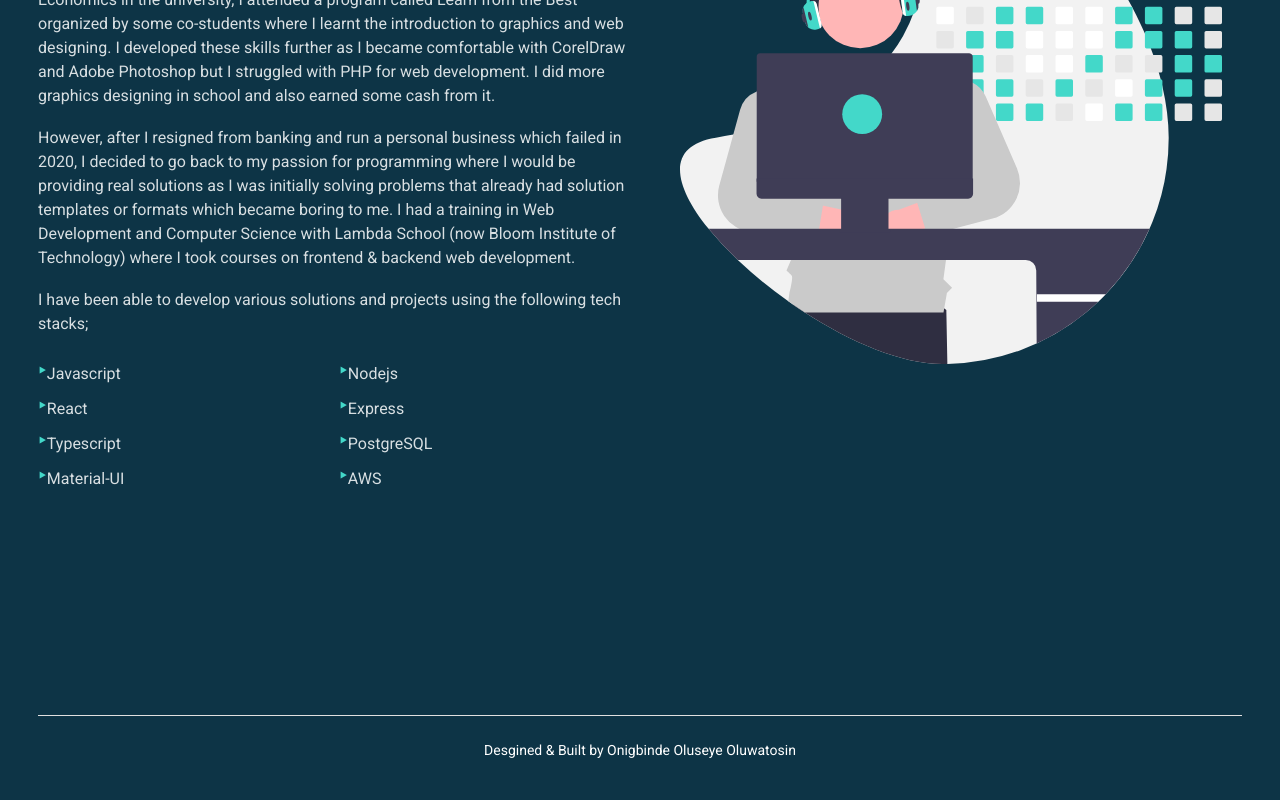
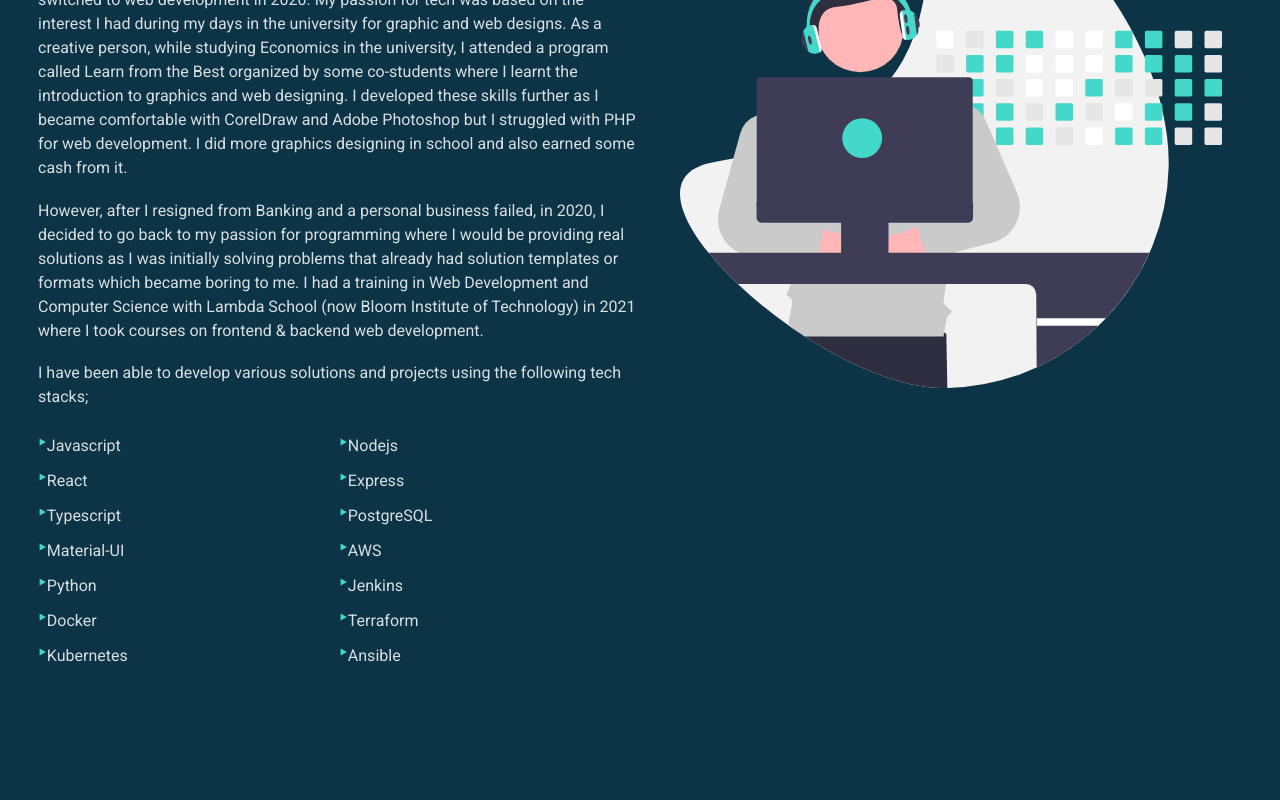
Before and after one commit to onigbindeseye/myportfolio, a React (Create React App) app: page /profile in a window 1280 px wide. Shown: the part 340-1140 px from the top of the page. Built offline with nearby package versions, Linux system fonts and the light colour scheme; the HTML template or start-up script is replaced by a standard one.

Commit message:
Homepage and About Components Updated

```diff
--- a/public/index.html
+++ b/public/index.html
@@ -2,16 +2,13 @@
 <html lang="en" dir="ltr">
   <head>
     <meta charset="utf-8" />
-      <link rel="icon" href="" />
+    <link rel="icon" href="" />
     <meta
       name="viewport"
       content="width=device-width, initial-scale=1, shrink-to-fit=no"
     />
     <meta name="theme-color" content="#ffffff" />
-    <meta
-      name="description"
-      content="I design and build solutions."
-    />
+    <meta name="description" content="I design and build solutions." />
     <meta
       name="robots"
       content="max-snippet:-1, max-image-preview:large, max-video-preview:-1"
@@ -20,20 +17,17 @@
     <meta property="og:type" content="website" />
     <meta
       property="og:image"
-      content=""
+      content="https://budgitawards.s3.eu-west-2.amazonaws.com/images/olueseye_icon.png"
     />
-    <meta
-      property="og:title"
-      content="Onigbinde Oluseye Portfolio"
+    <meta property="og:title" content="Onigbinde Oluseye Portfolio" />
+    <meta property="og:description" content="I design and build solutions." />
+    <meta property="og:url" content="https://oluseye.vercel.app" />
+    <link rel="preconnect" href="https://fonts.googleapis.com" />
+    <link rel="preconnect" href="https://fonts.gstatic.com" crossorigin />
+    <link
+      href="https://fonts.googleapis.com/css2?family=Roboto:ital,wght@0,100;0,300;0,400;0,700;0,900;1,100;1,300;1,400;1,500;1,700;1,900&display=swap"
+      rel="stylesheet"
     />
-    <meta
-      property="og:description"
-      content="I design and build solutions."
-    />
-    <meta property="og:url" content="" />
-    <link rel="preconnect" href="https://fonts.googleapis.com">
-    <link rel="preconnect" href="https://fonts.gstatic.com" crossorigin>
-    <link href="https://fonts.googleapis.com/css2?family=Roboto:ital,wght@0,100;0,300;0,400;0,700;0,900;1,100;1,300;1,400;1,500;1,700;1,900&display=swap" rel="stylesheet">
     <title>
       Onigbinde Oluseye Portfolio
     </title>
--- a/src/components/Home/components/Banner.js
+++ b/src/components/Home/components/Banner.js
@@ -69,14 +69,12 @@ const Banner = () => {
             variant={'body1'}
             paddingBottom={{ xs: '5%', sm: '1%' }}
           >
-            I am a Web Developer trained at Lambda School with years of
-            experience in Finance, Accounting, Financial Modelling, Financial
-            Reporting and Treasury Management. My passion to create, innovate
-            and solve problems made me developed interest in Web Development.
-            Before joining Lambda School, I have worked in the financial
-            services industry as a Financial Controller where I and my team
-            managed the financials and cashflows of the bank efficiently and
-            profitably.
+            I am a results-driven professional with a unique blend of expertise
+            in AWS Cloud Engineering, Software Development, and Finance. My
+            career journey has taken me from the world of finance and accounting
+            to the dynamic realm of technology. I am passionate about leveraging
+            my diverse background to create innovative solutions that bridge the
+            gap between business and technology.
           </Typography>
         </Box>
         <Box
@@ -97,7 +95,7 @@ const Banner = () => {
           <Avatar
             sx={{ bgcolor: teal[300] }}
             component="a"
-            href="'https://twitter.com/SeyeOni_Codes"
+            href="'https://twitter.com/SeyeintheCloud"
             target="blank"
           >
             <TwitterIcon />
@@ -120,11 +118,7 @@ const Banner = () => {
           </Avatar>
         </Box>
         <Box marginTop={{ xs: '8%', sm: '3%' }}>
-          <ColorButton
-            component={'a'}
-            href="/portfolio/page1"
-            variant="outlined"
-          >
+          <ColorButton component={'a'} href="/portfolio" variant="outlined">
             My Portfolio
           </ColorButton>
         </Box>
--- a/src/components/Profile/components/Intro.js
+++ b/src/components/Profile/components/Intro.js
@@ -5,7 +5,7 @@ import design from 'images/design.svg';
 
 const Intro = () => {
   return (
-    <Box padding={{ xs: '25% 0%', sm: '7% 0%' }}>
+    <Box padding={{ xs: '25% 0%', sm: '9% 0%' }}>
       <Typography
         variant="h3"
         fontWeight={700}
@@ -22,30 +22,31 @@ const Intro = () => {
             paddingBottom={{ xs: '5%', sm: '3%' }}
           >
             Hello! My name Oluseye and I love to design and build solutions. I
-            have past experience of 7 years in Finance and Accounting but
-            switched to web development in 2020. My passion for tech was based
-            on the interest I had during my days in the university for graphic
-            and web designs. As a creative person, while studying Economics in
-            the university, I attended a program called Learn from the Best
-            organized by some co-students where I learnt the introduction to
-            graphics and web designing. I developed these skills further as I
-            became comfortable with CorelDraw and Adobe Photoshop but I
-            struggled with PHP for web development. I did more graphics
-            designing in school and also earned some cash from it.
+            am a Software Developer and an AWS Cloud Engineer with 2 AWS
+            Certifications. I have 4 years experience in Tech and past
+            experience of 7 years in Finance and Accounting. I switched to web
+            development in 2020. My passion for tech was based on the interest I
+            had during my days in the university for graphic and web designs. As
+            a creative person, while studying Economics in the university, I
+            attended a program called Learn from the Best organized by some
+            co-students where I learnt the introduction to graphics and web
+            designing. I developed these skills further as I became comfortable
+            with CorelDraw and Adobe Photoshop but I struggled with PHP for web
+            development. I did more graphics designing in school and also earned
+            some cash from it.
           </Typography>
           <Typography
             variant="body1"
             color={'#D8DFE2'}
             paddingBottom={{ xs: '5%', sm: '3%' }}
           >
-            However, after I resigned from banking and run a personal business
-            which failed in 2020, I decided to go back to my passion for
-            programming where I would be providing real solutions as I was
-            initially solving problems that already had solution templates or
-            formats which became boring to me. I had a training in Web
-            Development and Computer Science with Lambda School (now Bloom
-            Institute of Technology) where I took courses on frontend & backend
-            web development.
+            However, after I resigned from Banking and a personal business
+            failed, in 2020, I decided to go back to my passion for programming
+            where I would be providing real solutions as I was initially solving
+            problems that already had solution templates or formats which became
+            boring to me. I had a training in Web Development and Computer
+            Science with Lambda School (now Bloom Institute of Technology) in
+            2021 where I took courses on frontend & backend web development.
           </Typography>
           <Typography
             variant="body1"
@@ -101,6 +102,36 @@ const Intro = () => {
                 </Typography>
                 Material-UI
               </Typography>
+              <Typography
+                variant="body1"
+                color={'#D8DFE2'}
+                paddingBottom={{ xs: '3%', sm: '1%' }}
+              >
+                <Typography color={'#43D8C9'} component={'span'} variant={'h5'}>
+                  &#8227;
+                </Typography>
+                Python
+              </Typography>
+              <Typography
+                variant="body1"
+                color={'#D8DFE2'}
+                paddingBottom={{ xs: '3%', sm: '1%' }}
+              >
+                <Typography color={'#43D8C9'} component={'span'} variant={'h5'}>
+                  &#8227;
+                </Typography>
+                Docker
+              </Typography>
+              <Typography
+                variant="body1"
+                color={'#D8DFE2'}
+                paddingBottom={{ xs: '3%', sm: '1%' }}
+              >
+                <Typography color={'#43D8C9'} component={'span'} variant={'h5'}>
+                  &#8227;
+                </Typography>
+                Kubernetes
+              </Typography>
             </Box>
             <Box width={{ xs: '100%', sm: '50%' }}>
               <Typography
@@ -143,6 +174,36 @@ const Intro = () => {
                 </Typography>
                 AWS
               </Typography>
+              <Typography
+                variant="body1"
+                color={'#D8DFE2'}
+                paddingBottom={{ xs: '3%', sm: '1%' }}
+              >
+                <Typography color={'#43D8C9'} component={'span'} variant={'h5'}>
+                  &#8227;
+                </Typography>
+                Jenkins
+              </Typography>
+              <Typography
+                variant="body1"
+                color={'#D8DFE2'}
+                paddingBottom={{ xs: '3%', sm: '1%' }}
+              >
+                <Typography color={'#43D8C9'} component={'span'} variant={'h5'}>
+                  &#8227;
+                </Typography>
+                Terraform
+              </Typography>
+              <Typography
+                variant="body1"
+                color={'#D8DFE2'}
+                paddingBottom={{ xs: '3%', sm: '1%' }}
+              >
+                <Typography color={'#43D8C9'} component={'span'} variant={'h5'}>
+                  &#8227;
+                </Typography>
+                Ansible
+              </Typography>
             </Box>
           </Box>
         </Box>
```
